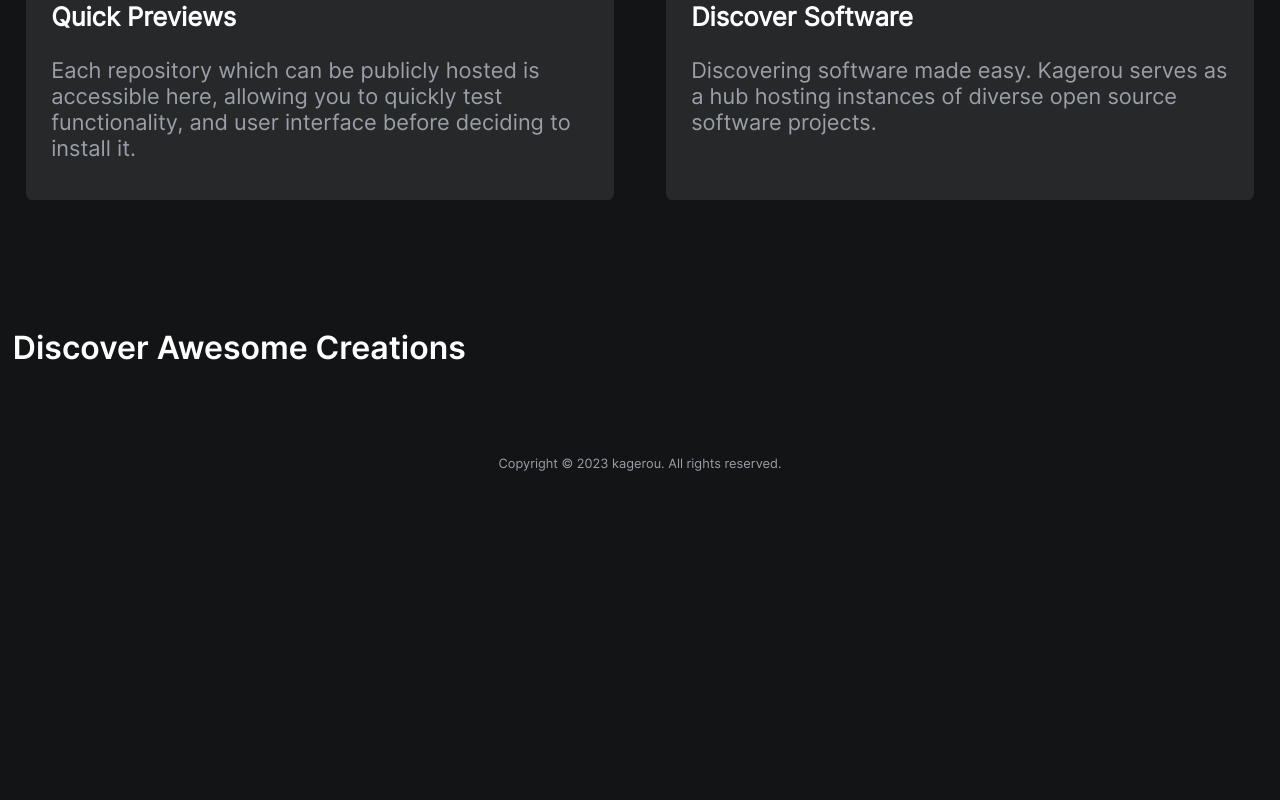
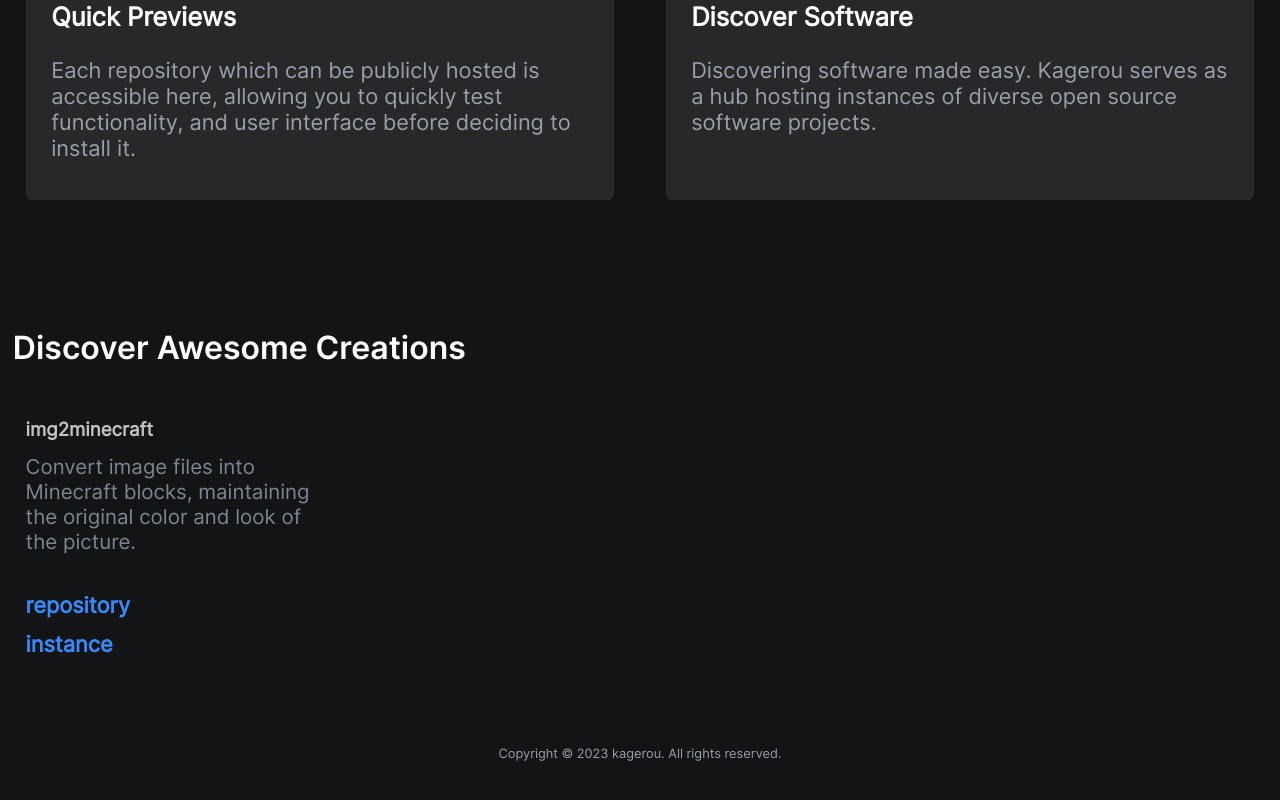
Before and after one commit to elderguardian/kagerou, a JavaScript app: page / in a window 1280 px wide. Shown: the part 995-1795 px from the top of the page. Before the commit the page ends 1505 px from the top, so only its background shows below. Built offline with nearby package versions, Linux system fonts and the light colour scheme.

Commit message:
added img2minecraft card

```diff
--- a/src/sections/Discover/DiscoverSection.svelte
+++ b/src/sections/Discover/DiscoverSection.svelte
@@ -1,6 +1,16 @@
+<script>
+    import DiscoverSectionCard from "./DiscoverSectionCard.svelte";
+</script>
+
 <section id="section-discover">
     <h2 class="text-blue-to-red">Discover Awesome Creations</h2>
     <div>
+        <DiscoverSectionCard
+                title="img2minecraft"
+                description="Convert image files into Minecraft blocks, maintaining the original color and look of the picture."
+                links={[{ name: "repository", url: "https://github.com/elderguardian/img2minecraft", },
+                    { name: "instance", url: "https://img2minecraft.kagerou.dev/", }]}
+        ></DiscoverSectionCard>
     </div>
 </section>
 <style>
```
